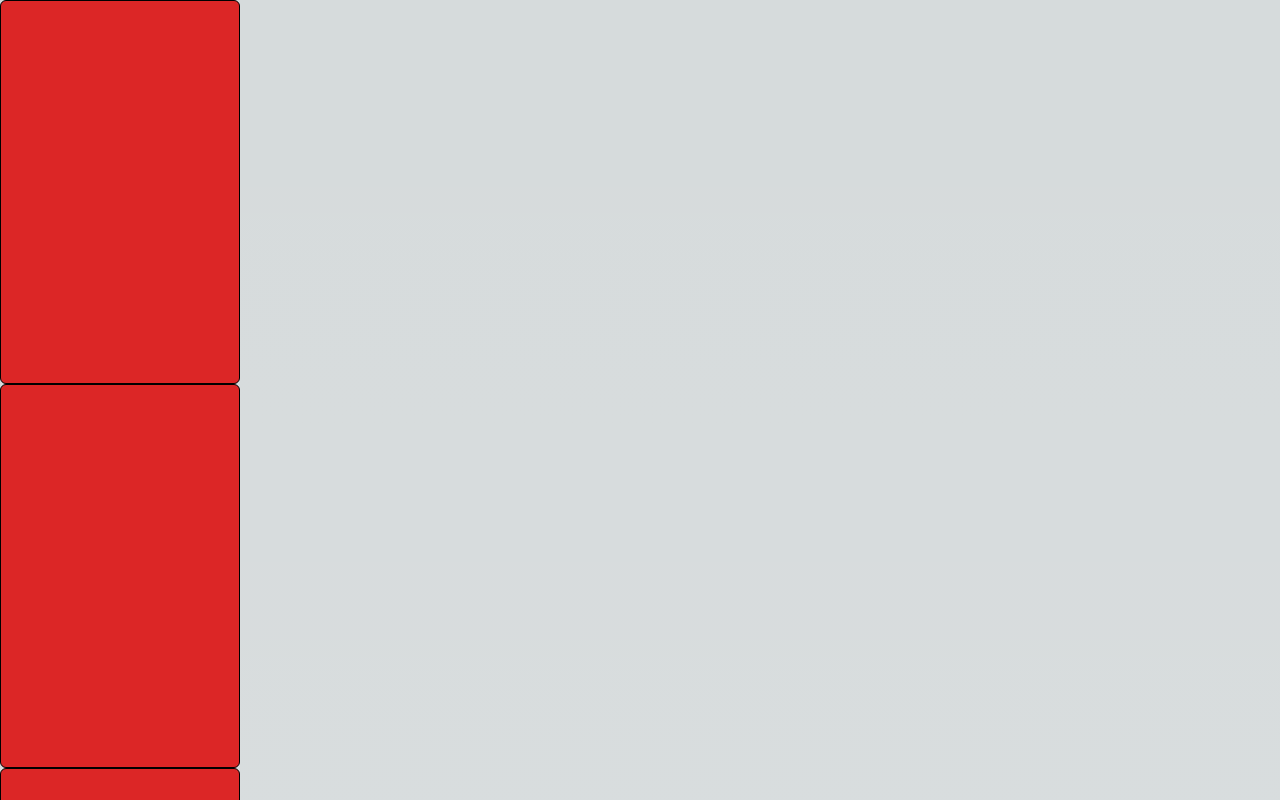
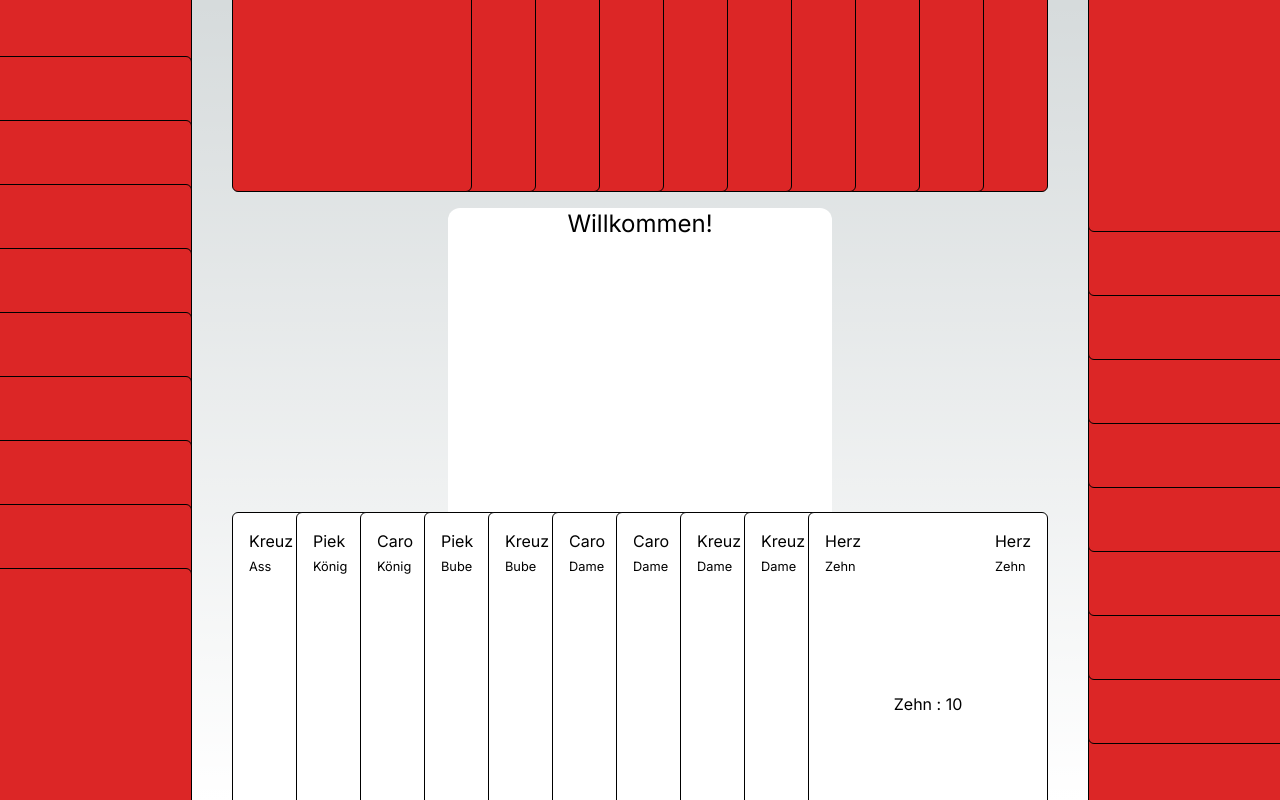
Before and after one commit to j-toscani/doppelkopf, a Next.js app: page / in a window 1280 px wide. Shown: the top 800 px of the page. Built offline with nearby package versions, Linux system fonts and the light colour scheme.

Commit message:
feat: add test framework

```diff
--- a/components/PlayField.tsx
+++ b/components/PlayField.tsx
@@ -19,6 +19,8 @@
     <div className="absolute -translate-x-1/2 translate-y-1/4 left-1/2 bottom-0 flex items-center">
       <PlayerHand cards={a} />
     </div>
-    <div className="w-96 aspect-square bg-white rounded-xl m-auto"></div>
+    <div className="w-96 aspect-square bg-white rounded-xl m-auto">
+     <h1 className="text-2xl text-black text-center" > Willkommen! </h1>
+    </div>
   </div>
 );
--- /dev/null
+++ b/jest.setup.js
@@ -0,0 +1,2 @@
+// Learn more: https://github.com/testing-library/jest-dom
+import '@testing-library/jest-dom'
--- a/tailwind.config.ts
+++ b/tailwind.config.ts
@@ -2,18 +2,11 @@
 
 const config: Config = {
   content: [
-    './src/pages/**/*.{js,ts,jsx,tsx,mdx}',
-    './src/components/**/*.{js,ts,jsx,tsx,mdx}',
-    './src/app/**/*.{js,ts,jsx,tsx,mdx}',
+    './pages/**/*.{js,ts,jsx,tsx,mdx}',
+    './components/**/*.{js,ts,jsx,tsx,mdx}',
+    './app/**/*.{js,ts,jsx,tsx,mdx}',
   ],
   theme: {
-    extend: {
-      backgroundImage: {
-        'gradient-radial': 'radial-gradient(var(--tw-gradient-stops))',
-        'gradient-conic':
-          'conic-gradient(from 180deg at 50% 50%, var(--tw-gradient-stops))',
-      },
-    },
   },
   plugins: [],
 }
--- /dev/null
+++ b/types.d.ts
@@ -0,0 +1,6 @@
+declare module '*module.css' {
+    const styles: {
+      [className: string]: string
+    }
+    export default styles
+  }
```
Also changed, not shown: jest.config.js (added, +15 -0 lines), package.json (+15 -6 lines), 2 other files (tests, documents, lock files or other folders).
